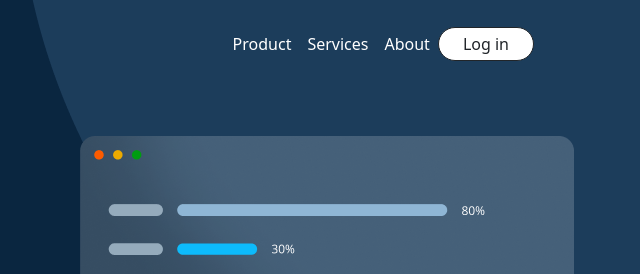
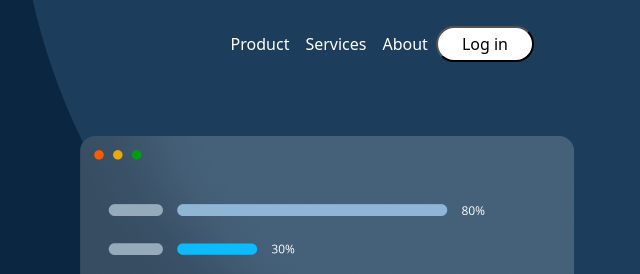
Before and after one commit to NafeesButt/Boldo-Web-Page, a plain HTML site: page index.html in a window 1280 px wide. Shown: the top 274 px of the page, 640-1280 px from the left. Drawn offline with nearby package versions, Linux system fonts and the light colour scheme.

Commit message:
Update index.html

```diff
--- a/index.html
+++ b/index.html
@@ -81,7 +81,7 @@
 
               <form>
                 <button
-                  class="btn btn-outline-dark rounded-5 py-1 px-4 bg-white"
+                  class=" btn-outline-dark rounded-5 py-1 px-4 bg-white"
                   type="login"
                 >
                   Log in
```
